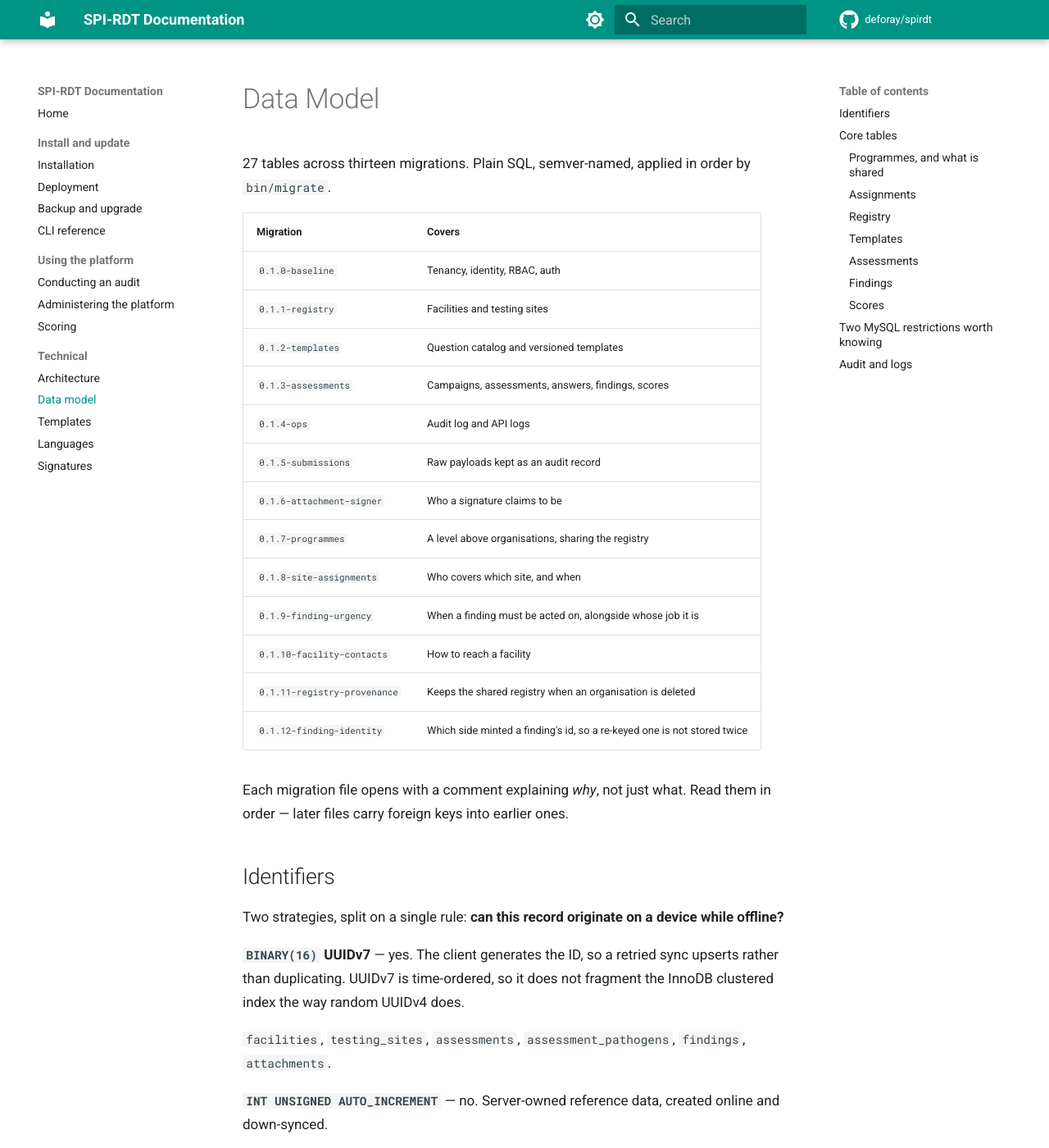
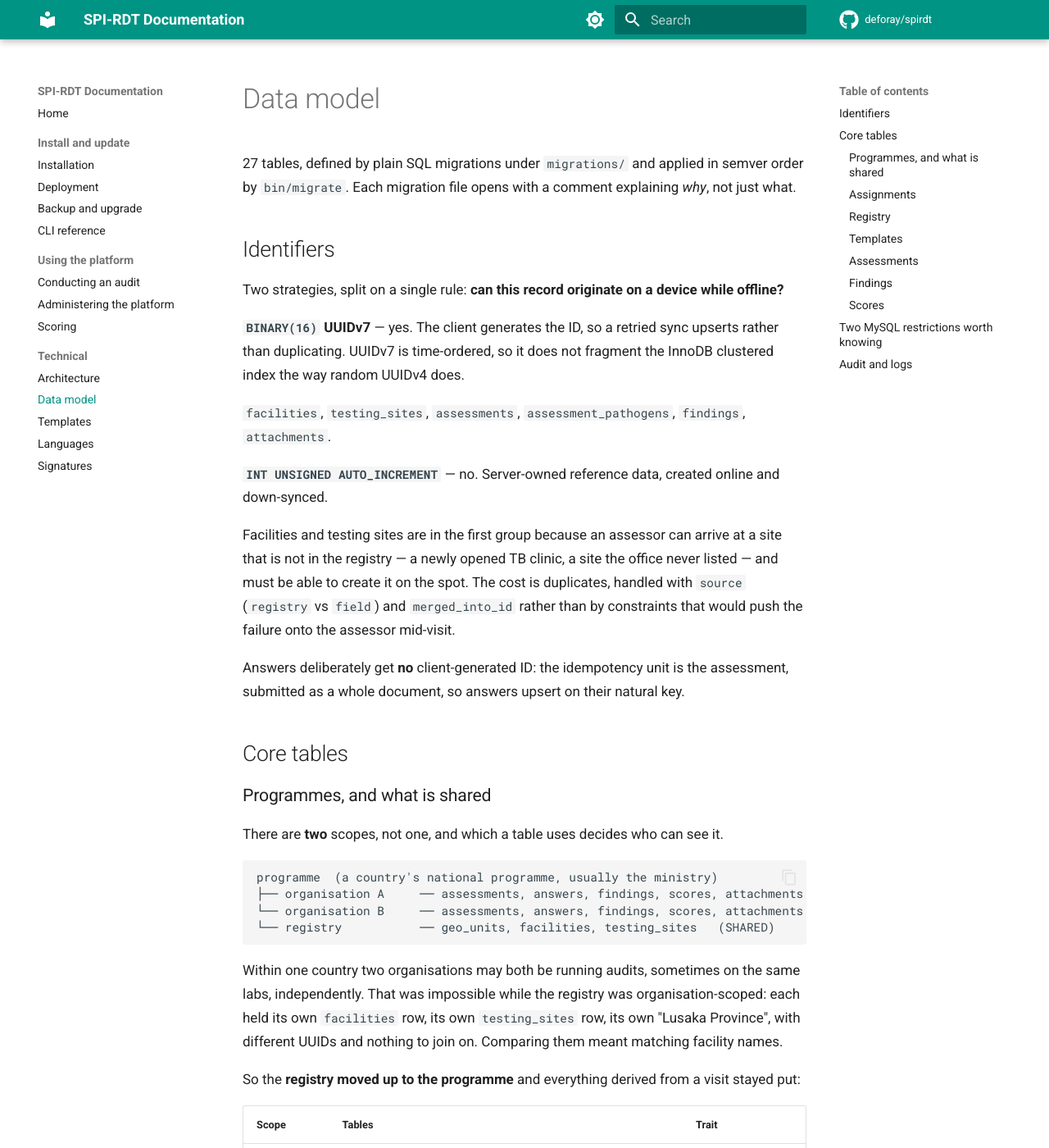
Before and after one commit to deforay/spirdt, an MkDocs documentation site: the page built from docs/data-model.md, in a window 1280 px wide and 1400 px high. Shown: the whole window at 82% size. Built offline with MkDocs 1.6.1 and Material for MkDocs 9.7.7, drawn with Linux system fonts in a browser that asks for light colours; comment, search, counter and statistics services are not loaded.

Commit message:
Say what the platform does rather than what it was going to
Writing the user guides meant reading the screens, and several reference pages
turned out to describe a plan. The stack table still called the Vue app not yet
scaffolded. The isolation model listed a CI code-guard and a table-driven
route-list test as things that hold, when neither exists and the repository has
no CI beyond the docs deploy. Roles claimed a geographic scope the schema has a
column for and nothing reads, when what narrows an assessor's list today is an
assignment. Two pages said no report exists, in a version that renders one and
prints the signatures on it.

Each of those is now what is true, with the intended-and-not-built parts marked
as such rather than dropped, since a reader deciding whether to trust the
isolation deserves to know which half is enforced.

The migration table goes from the data model. Thirteen rows naming files that
are in the tree, restated in a page that goes stale every time one lands.

```diff
--- a/docs/data-model.md
+++ b/docs/data-model.md
@@ -1,24 +1,8 @@
-# Data Model
+# Data model
 
-27 tables across thirteen migrations. Plain SQL, semver-named, applied in order by `bin/migrate`.
-
-| Migration | Covers |
-|---|---|
-| `0.1.0-baseline` | Tenancy, identity, RBAC, auth |
-| `0.1.1-registry` | Facilities and testing sites |
-| `0.1.2-templates` | Question catalog and versioned templates |
-| `0.1.3-assessments` | Campaigns, assessments, answers, findings, scores |
-| `0.1.4-ops` | Audit log and API logs |
-| `0.1.5-submissions` | Raw payloads kept as an audit record |
-| `0.1.6-attachment-signer` | Who a signature claims to be |
-| `0.1.7-programmes` | A level above organisations, sharing the registry |
-| `0.1.8-site-assignments` | Who covers which site, and when |
-| `0.1.9-finding-urgency` | When a finding must be acted on, alongside whose job it is |
-| `0.1.10-facility-contacts` | How to reach a facility |
-| `0.1.11-registry-provenance` | Keeps the shared registry when an organisation is deleted |
-| `0.1.12-finding-identity` | Which side minted a finding's id, so a re-keyed one is not stored twice |
-
-Each migration file opens with a comment explaining *why*, not just what. Read them in order — later files carry foreign keys into earlier ones.
+27 tables, defined by plain SQL migrations under `migrations/` and applied in
+semver order by `bin/migrate`. Each migration file opens with a comment explaining
+*why*, not just what.
 
 ## Identifiers
 
```
Also changed, not shown: docs/architecture.md (+12 -10 lines), docs/i18n.md (+4 -3 lines), docs/operations.md (+1 -1 lines), docs/signatures.md (+0 -1 lines).
